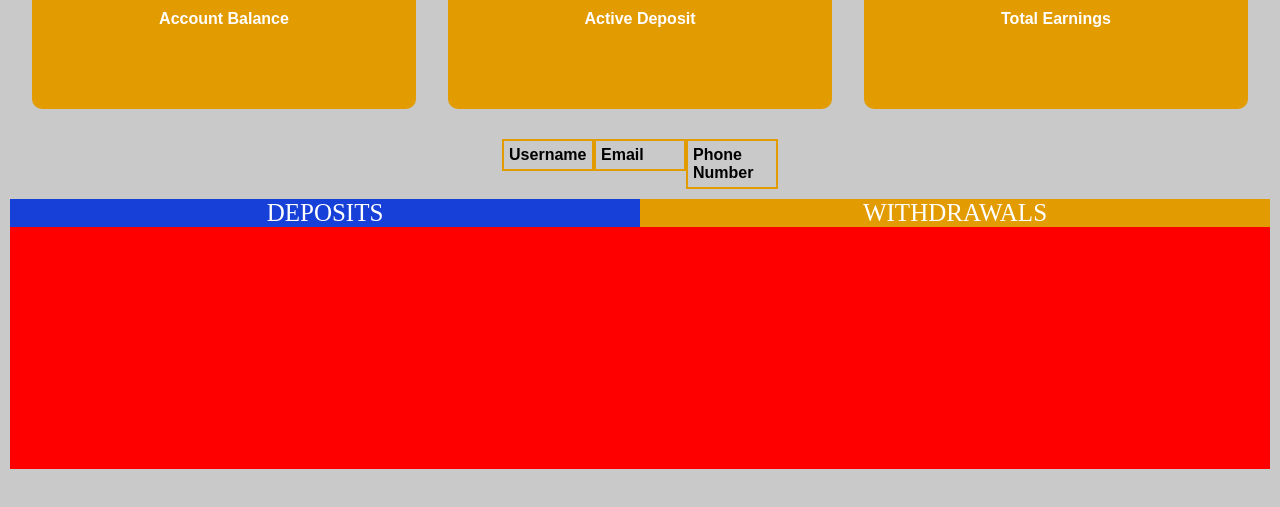
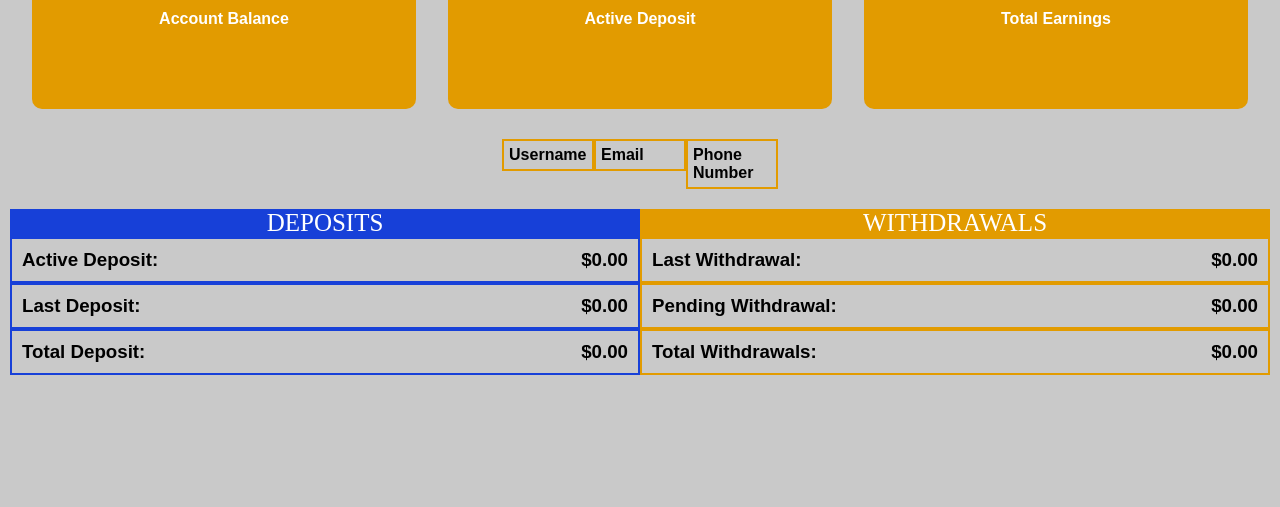
Before and after one commit to ronaldkelechi11/PrimeGain-Investment, a website: page dashboard.html in a window 1280 px wide. Shown: the part 271-778 px from the top of the page. Drawn offline with Linux system fonts and the light colour scheme.

Commit message:
A lot of changes

```diff
--- a/dashboard.html
+++ b/dashboard.html
@@ -13,6 +13,8 @@
     <link rel="shortcut icon" href="/assets/images/logo.JPG" type="image/x-icon">
 </head>
 <body>
+
+    <!-- Header -->
     <div class="header">Dashboard</div>
     <div class="accountInfo">
         <div class="balance">
@@ -29,6 +31,8 @@
         </div>
     </div>
 
+
+    <!-- UserInfo -->
     <div class="userInfo">
         <div class="username">
             <h3> Username</h3>
@@ -56,12 +60,45 @@
         </div>
     </div>
 
+
+    <!-- Investment Info -->
     <div class="invest">
       <div class="depositInfo">
         <div class="top">Deposits</div>
+        <div class="table">
+            <!-- Deposit -->
+            <div class="aDeposit">
+                <h3>Active Deposit:</h3>
+                <h3>$0.00</h3>
+            </div>
+            <div class="lDeposit">
+                <h3>Last Deposit:</h3>
+                <h3><span>$</span>0.00</h3>
+            </div>
+            <div class="tDeposit">
+                <h3>Total Deposit:</h3>
+                <h3><span>$</span>0.00</h3>
+            </div>
+        </div>
       </div>
+
       <div class="withdrawInfo">
         <div class="top">Withdrawals</div>
+        <div class="table">
+            <!-- Withdrawal -->
+            <div class="lWithdrawal">
+                <h3>Last Withdrawal:</h3>
+                <h3>$0.00</h3>
+            </div>
+            <div class="pWithdrawal">
+                <h3>Pending Withdrawal:</h3>
+                <h3>$0.00</h3>
+            </div>
+            <div class="tWithdrawal">
+                <h3>Total Withdrawals:</h3>
+                <h3>$0.00</h3>
+            </div>
+        </div>
       </div>
     </div>
 
--- a/js/index.js
+++ b/js/index.js
@@ -98,6 +98,9 @@ function registerUser() {
   if(passwordtxt.value.length <= 0){
     alert(("password cannot be empty"))
   }
+  if(passwordtxt.value != rePassword.value){
+    alert("Passwords do not match")
+  }
 
   else{
     button.innerText = "Loading...";
--- a/styling/_iadvices.scss
+++ b/styling/_iadvices.scss
@@ -32,7 +32,7 @@
         .image{
             width: 50%;
             height: 100%;
-            background: url("../assets/images/logo.JPG");
+            background: url("../assets/images/3rd.png");
             background-position: center;
             background-size: contain;
             background-repeat: no-repeat;
@@ -82,7 +82,7 @@
         .image{
             width: 50%;
             height: 100%;
-            background-image: url("../assets/images/logo.JPG");
+            background-image: url("../assets/images/2nd.png");
             background-position: center;
             background-size: contain;
             background-repeat: no-repeat;
@@ -132,7 +132,7 @@
         .image{
             width: 50%;
             height: 100%;
-            background-image: url("../assets/images/logo.JPG");
+            background-image: url("../assets/images/1st.png");
             background-position: center;
             background-size: contain;
             background-repeat: no-repeat;
@@ -189,6 +189,12 @@
             font-weight: bold;
             text-transform: uppercase
         }
+    }
+    .adsbygoogle{
+        margin-top: 10px;
+        height: 50px;
+        z-index: 1;
+        overflow: hidden;
     }
 }
 
@@ -392,5 +398,11 @@
                 text-transform: uppercase
             }
         }
+
+        .adsbygoogle{
+            margin-top: 10px;
+            height: 50px;
+            overflow: hidden;
+        }
     }
 }
--- a/styling/_navbar.scss
+++ b/styling/_navbar.scss
@@ -11,6 +11,7 @@
     display: flex;
     justify-content: space-between;
     background: rgba(0, 0, 0, 0.5);
+    z-index: 100;
 
     &__logo{
         overflow-y: hidden;
--- a/styling/dashboard.scss
+++ b/styling/dashboard.scss
@@ -176,10 +176,11 @@ body{
     .invest{
         height: 270px;
         display: flex;
-        margin: 10px;
+        margin-right: 10px;
+        margin-left: 10px;
+        margin-top: 20px;
         flex-direction: row;
         justify-content: space-between;
-        background-color: red;
         .depositInfo{
             width: 50%;
             display: flex;
@@ -193,6 +194,19 @@ body{
                 width: 100%;
                 text-transform: uppercase;
             }
+            .table{
+                width: 100%;
+                .aDeposit, .lDeposit, .tDeposit{
+                    display: flex;
+                    flex-direction: row;
+                    justify-content: space-between;
+                    padding: 10px;
+                    font-family: $secondaryFontFamily;
+                    color: $primaryBlack;
+                    font-size: $smallFontSize;
+                    border: 2px solid $secondaryColor;
+                }
+             }
         }
         .withdrawInfo{
             width: 50%;
@@ -207,6 +221,16 @@ body{
                 width: 100%;
                 text-transform: uppercase;
             }
+            .lWithdrawal,.pWithdrawal, .tWithdrawal{
+                display: flex;
+                flex-direction: row;
+                justify-content: space-between;
+                padding: 10px;
+                font-family: $secondaryFontFamily;
+                color: $primaryBlack;
+                font-size: $smallFontSize;
+                border: 2px solid $primaryColor;
+            }
         }
     }
 }
```
Also changed, not shown: index.html (+18 -3 lines), assets/images/1st.png (added), assets/images/2nd.png (added), assets/images/3rd.png (added), styling/dashboard.css, styling/index.css, 2 other files.
